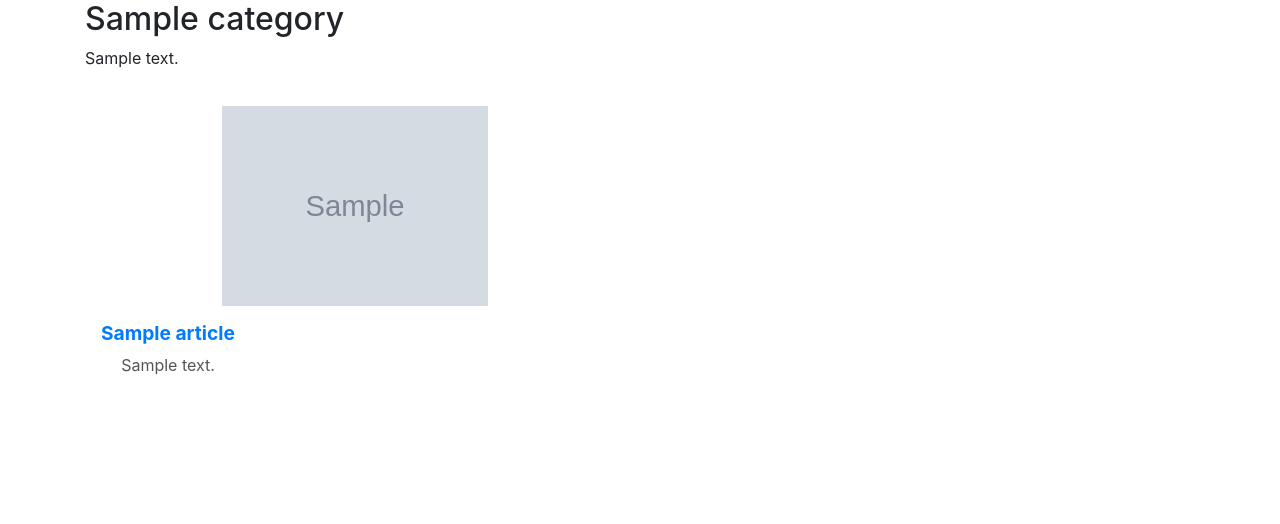
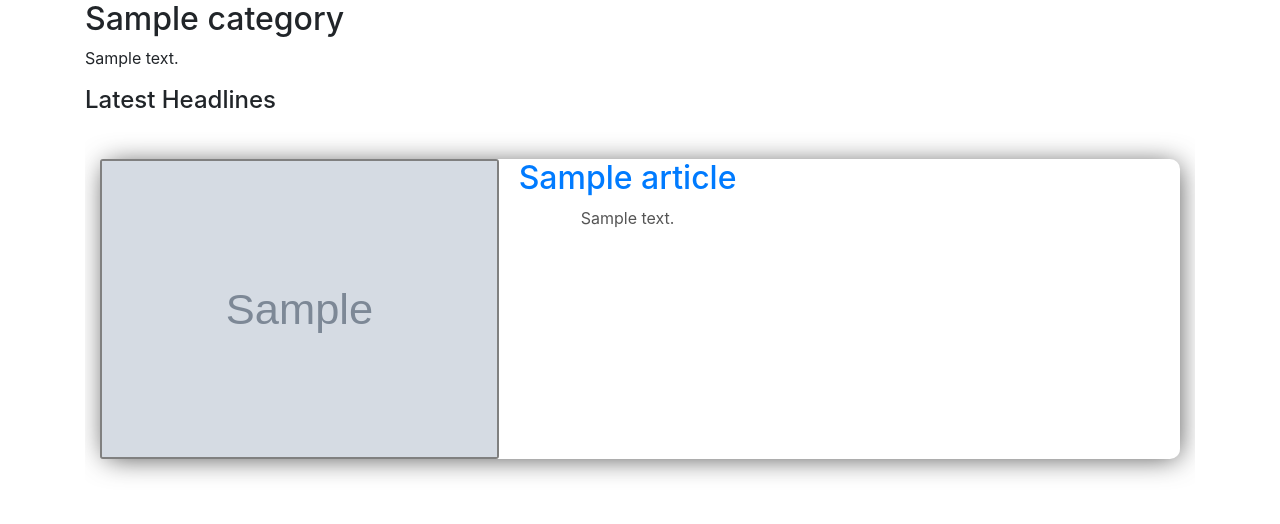
Before and after one commit to Mickjitsu/opensourcenews-, a Django app: a page that uses opensourcenews/articles/templates/articles/category.html in a window 1280 px wide. Shown: the part 56-580 px from the top of the page. Run offline with Django 5.2, Linux system fonts and the light colour scheme; tables that the repository leaves empty hold one stand-in row (values such as "Sample post"); grey boxes marked "Sample" are stand-in pictures.

Commit message:
slight styling changes made - headline model added for category pages

```diff
--- a/opensourcenews/articles/models.py
+++ b/opensourcenews/articles/models.py
@@ -31,6 +31,7 @@ class Article(models.Model):
     image = models.ImageField(upload_to='articles/', blank=False, null=False)
     is_published = models.BooleanField(default=False)
     is_breaking = models.BooleanField(default=False)
+    is_headline = models.BooleanField(default=False)
     short_description = models.TextField(max_length=300)
 
 
--- a/opensourcenews/articles/static/css/index.css
+++ b/opensourcenews/articles/static/css/index.css
@@ -121,6 +121,9 @@
   background: #555;
 }
 
+.text-content {
+  overflow-y: scroll;
+}
 .new-posts .text-content {
   max-height: 100%;
   padding-right: 20px;
@@ -209,6 +212,25 @@
   transition: filter 0.3s ease;
 }
 
+.headlines {
+  display: flex;
+  flex-direction: row;
+  overflow-x: auto; /* Enable horizontal scrolling */
+  gap: 1rem; /* Add space between the articles */
+  padding: 1rem 0; /* Optional padding for better spacing */
+  scroll-behavior: smooth; /* Smooth scrolling effect */
+  width: 100%;
+}
+
+.headline-posts {
+  height: 300px
+}
+
+.category-posts {
+  border-bottom: 1px solid black;
+  margin-top: 10px;
+}
+
 @media (max-width: 780px) {
     .categories-list {
         display:none;
--- a/opensourcenews/articles/templates/articles/category.html
+++ b/opensourcenews/articles/templates/articles/category.html
@@ -6,7 +6,7 @@
 {% endblock %}
 {% block content%}
 <div class="container">
-<div class="home-container">
+<div class="justify-content-center">
     <h2>
   {{ categories.name|capfirst }}
     </h2>
@@ -14,11 +14,30 @@
         {{ categories.description }}
     </p>
 </div>
+    <h4>Latest Headlines</h4>
+    <div class="headlines" aria-label="Scroll horizontally to see more headlines">
+    {% for post in posts %}
+    {% if post.is_headline and post.is_published == True %}
+    <div class="col-12">
+    <a href="{% url 'single-post' post.slug %}">
+        <div class="breaking-news new-posts headline-posts">
+            <img src="{{ post.image.url }}" alt="{{ post.title }}">
+            <div class="text-content">
+                <h2>{{ post.title }}</h2>
+                <p>{{ post.short_description }}</p>
+            </div>
+           </div>
+    </a>
+  </div>
+    {% endif %}
+    {% endfor %}
+  </div>
 <div class="cat-posts row">
   {% for post in posts %}
-  {% if post.is_published == True %}
+  {% if post.is_published == True and not post.is_headline %}
   <div class="col-12 col-md-6 col-sm-6"> <!-- Two columns per row -->
     <a href="{% url 'single-post' post.slug %}">
+      <div class="category-posts">
         <div class="new-posts new-posts-secondary">
             <img src="{{ post.image.url }}" alt="{{ post.title }}">
             <div class="text-content m-3">
@@ -26,6 +45,7 @@
                 <p>{{ post.short_description }}</p>
             </div>
         </div>
+      </div>
     </a>
 </div>
   <!--
```
Also changed, not shown: opensourcenews/articles/migrations/0002_article_is_headline.py (added).
